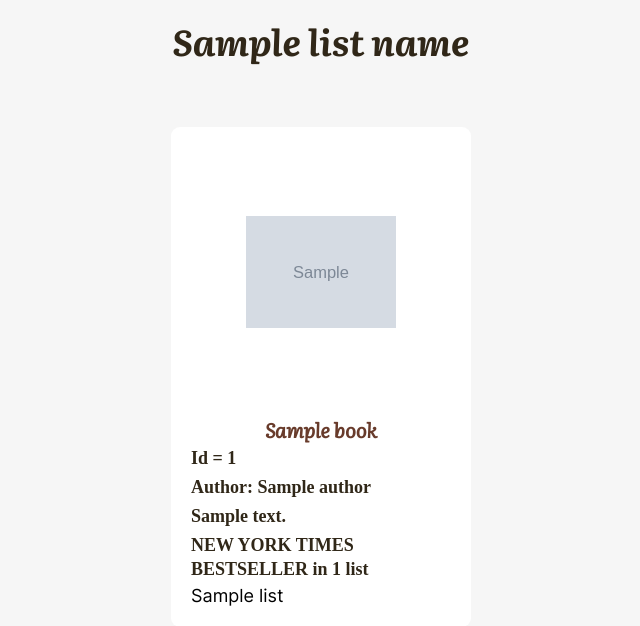
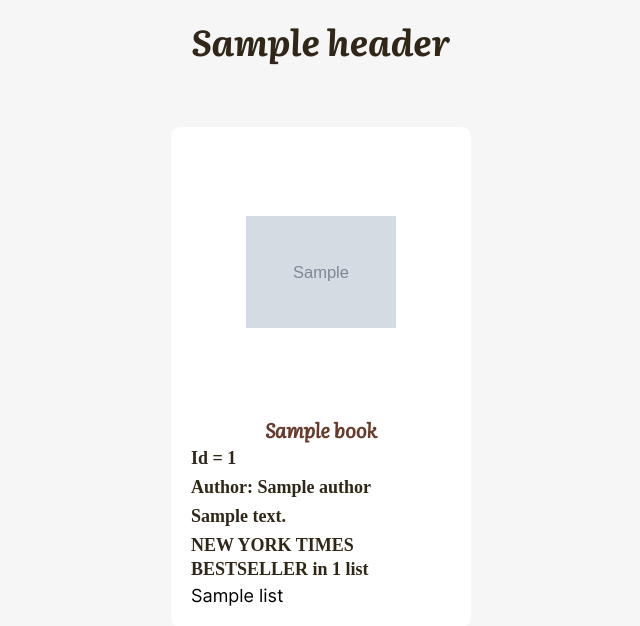
Before and after one commit to ElenaByc/books-app, a Flask app: template templates/all_books.html in a window 1280 px wide. Shown: the part 88-714 px from the top of the page, without its empty margins (319-959 px from the left). Run offline with Flask 3, Linux system fonts and the light colour scheme; tables that the repository leaves empty hold one stand-in row (values such as "Sample post"); the template is opened without the code that fills it: values that come from a table or form of the project are taken from there, most other values are stand-ins (such as "Sample title", 1, 10 or a date in 2020); grey boxes marked "Sample" are stand-in pictures; some web fonts are replaced.

Commit message:
fix: remove duplicates from get_books_by_author_name results

```diff
--- a/crud.py
+++ b/crud.py
@@ -98,14 +98,14 @@
     return result
 
 
-def get_books_by_author(author_name):
+def get_books_by_author_name(author_name):
     """Return all books that have author_name in their authors."""
 
     result = []
     authors = get_authors_by_name(author_name)
     for author in authors:
         result.extend(author.books)
-    return result
+    return list(set(result))
 
 
 def get_all_books():
--- a/server.py
+++ b/server.py
@@ -26,20 +26,23 @@
     """Show event search form"""
 
     author = request.args.get("author", "")
-    # title = request.args.get("title", "")
+    title = request.args.get("title", "")
     subject = request.args.get("subject", "")
     list_id = request.args.get("list", "")
 
-    if list_id != '':
+    if list_id != "":
         books = crud.get_books_by_list(list_id)
-        list_name = crud.get_list_by_id(list_id).list_name
+        header = f"Best Sellers List: {crud.get_list_by_id(list_id).list_name}"
         # print("!!!!!!!!!!!!!!!!!!!!!!!")
         # print(sample(books, 3))
+    elif author != "":
+        books = crud.get_books_by_author_name(author)
+        header = f"results for author = \'{author}\'"
     else:
         books = []
-        list_name = ""
+        header = ""
 
-    return render_template("all_books.html", books=books, list_name=list_name)
+    return render_template("all_books.html", books=books, header=header)
 
 
 @app.route("/lists")
--- a/templates/all_books.html
+++ b/templates/all_books.html
@@ -2,10 +2,10 @@
 {% block title %}All Books{% endblock %}
 
 {% block content %}
-{% if list_name == '' %}
+{% if header == '' %}
 <h2>All Books</h2>
 {% else %}
-<h2>{{ list_name }}</h2>
+<h2>{{ header }}</h2>
 {% endif %}
 
 <div class="books__cards-container">
```
